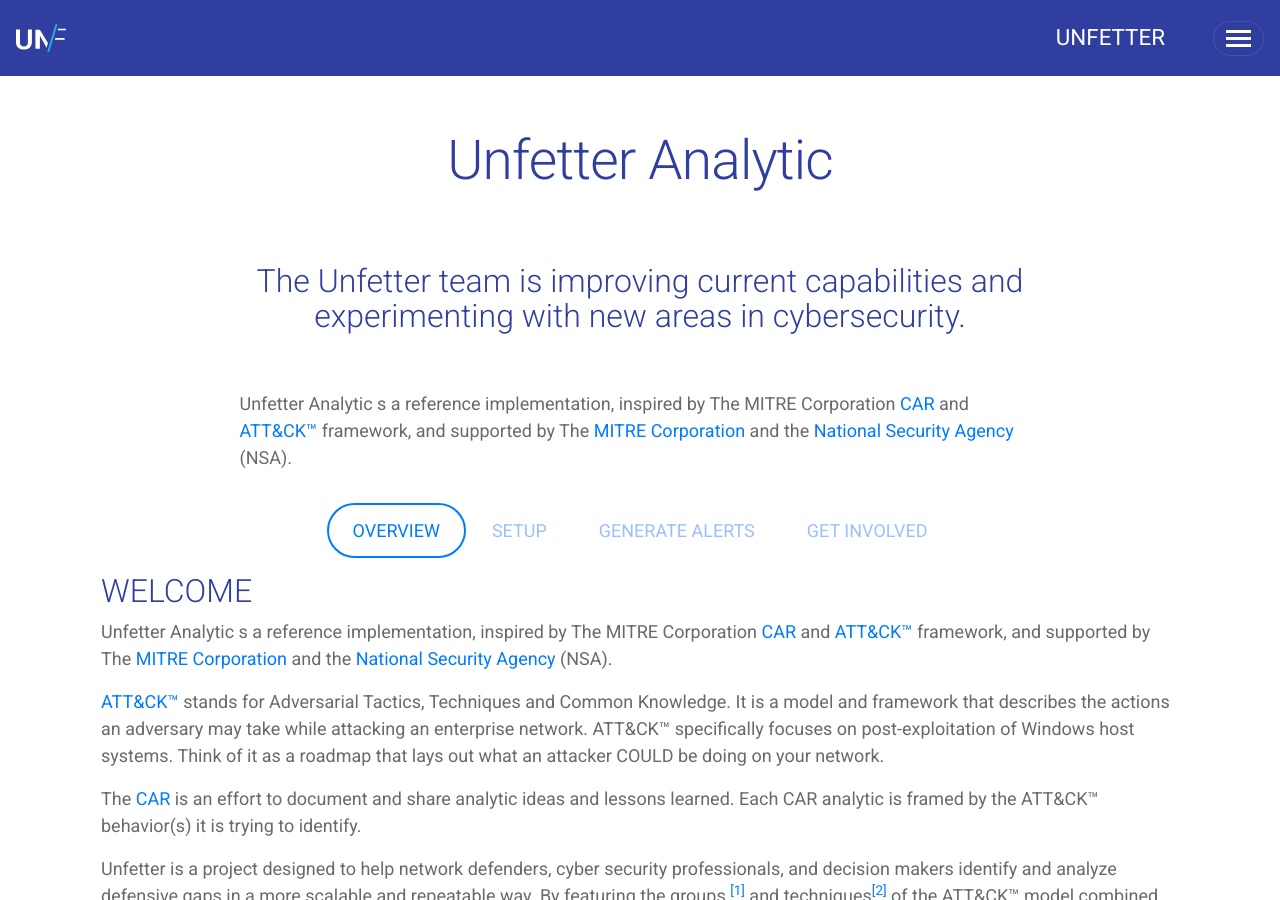
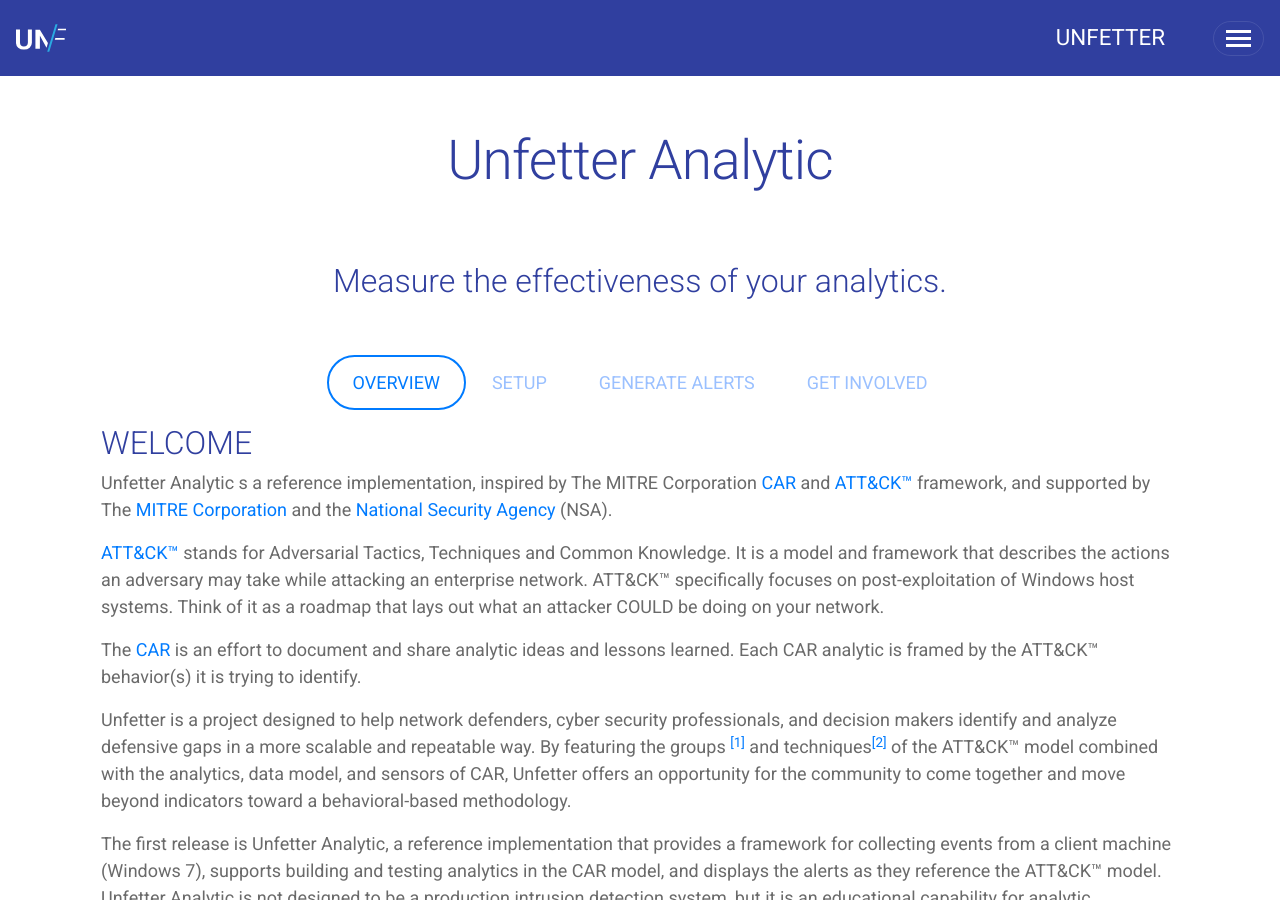
Before and after one commit to nsacyber/unfetter, a Jekyll site: the page built from unfetter-analytic.md, in a window 1280 px wide and 900 px high. Built offline with Jekyll 4.4.1, drawn with Linux system fonts in a browser that asks for light colours; nearby versions of some CDN libraries.

Commit message:
Added ability to set tagline  Fix #18

```diff
--- a/_layouts/default.html
+++ b/_layouts/default.html
@@ -17,12 +17,7 @@
     <link href="https://fonts.googleapis.com/css?family=Roboto:400,100,300,500,600,700,900" rel="stylesheet">
     <!-- Custom styles for this template -->
     <link rel="stylesheet" href="./unfetter.css">
-
-    <style>
-
-    </style>
   </head>
-
   <body>
     <nav class="navbar navbar-dark bg-blue fixed-top">
       <a class="navbar-brand" href="./index.html"><img src="images/uf_icon.svg" alt="Unfetter" width="50px" height="50px"></a>
--- a/_layouts/second.html
+++ b/_layouts/second.html
@@ -1,22 +1,24 @@
 ---
 layout: default
 ---
-
-
 <div class="container-fluid mt-5"><!--INTRO/HEADER-->
     <div class="row justify-content-center">
       <div class="col-8 text-center">
         <h1 class="hero">{{page.title}}</h1>
       </div>
     </div>
-  </div><!-- /.container -->
-  <div class="container py-5"><!--FIRST TEXT BLOCK-->
-    <div class="row justify-content-center">
+</div><!-- /.container -->
+<div class="container py-5"><!--FIRST TEXT BLOCK-->
+  <div class="row justify-content-center">
     <div class="col-9">
 
     <div class="row py-3">
     <div class="col text-center">
+    {% if page.tagline == null%}
     <h2>The Unfetter team is improving current capabilities and experimenting with new areas in cybersecurity.</h2>
+    {% else %}
+    <h2>{{page.tagline}}</h2>
+    {% endif %}
     </div>
     </div>
     </div>
--- a/unfetter-analytic.md
+++ b/unfetter-analytic.md
@@ -1,18 +1,11 @@
 ---
 title: Unfetter Analytic
 layout: second
+tagline: Measure the effectiveness of your analytics.
 permalink: analytics-overview.html
 ---
 
 <div class="container mb-5"><!--SECOND CAROUSEL-->
-    <div class="row mt-lg-3 justify-content-center">
-        <div class="col-lg-9">
-            <p>Unfetter Analytic s a reference implementation, inspired by The MITRE Corporation
-            <a href="https://car.mitre.org" target="_blank">CAR</a> and <a href="https://attack.mitre.org" target="_blank">ATT&amp;CK&trade;</a> framework, and supported by The <a href="https://www.mitre.org" target="_blank">MITRE Corporation</a>
-            and the <a href="https://www.nsa.gov" target="_blank">National Security Agency</a> (NSA).
-            </p>
-        </div>
-    </div>
     <div class="row text-center my-3">
         <div class="col mx-auto">
             <ul class="nav nav-pills center-pills">
```
Also changed, not shown: other parts of _layouts/default.html (+1 -1 lines), unfetter-discover.md (+1 -6 lines).
